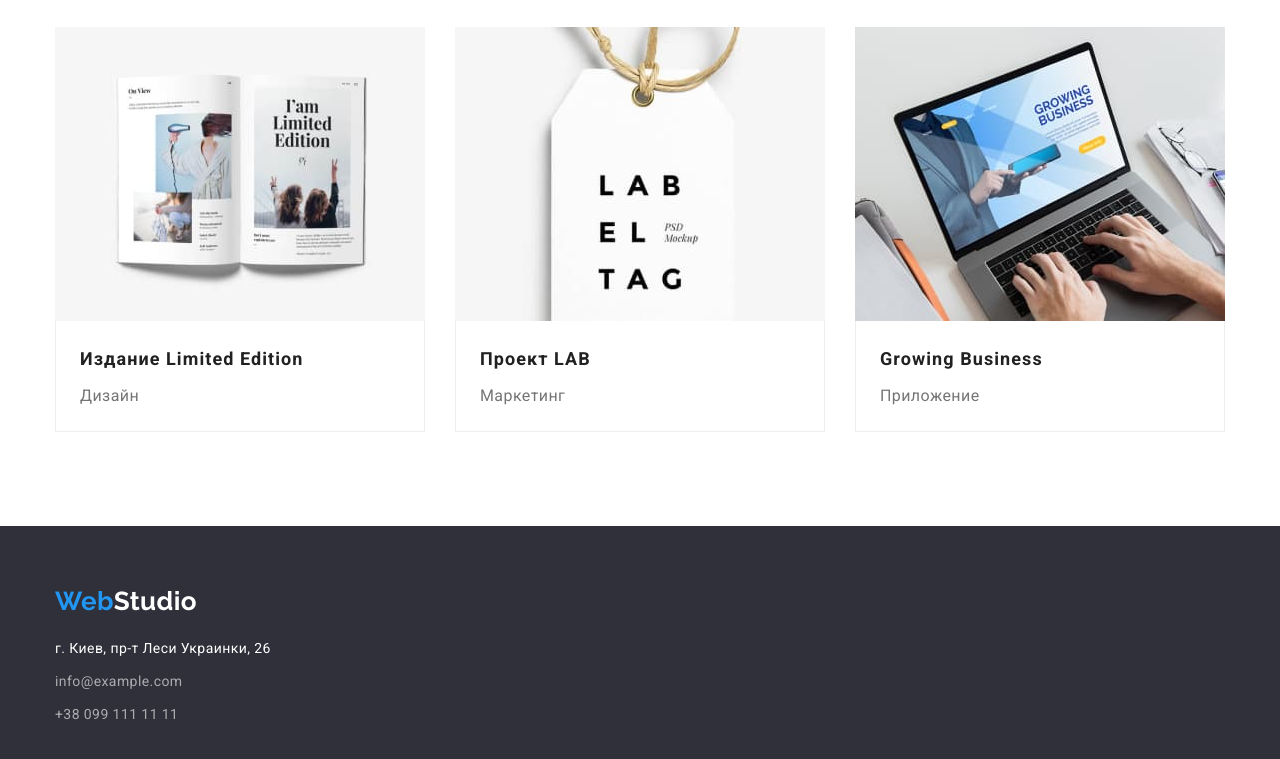
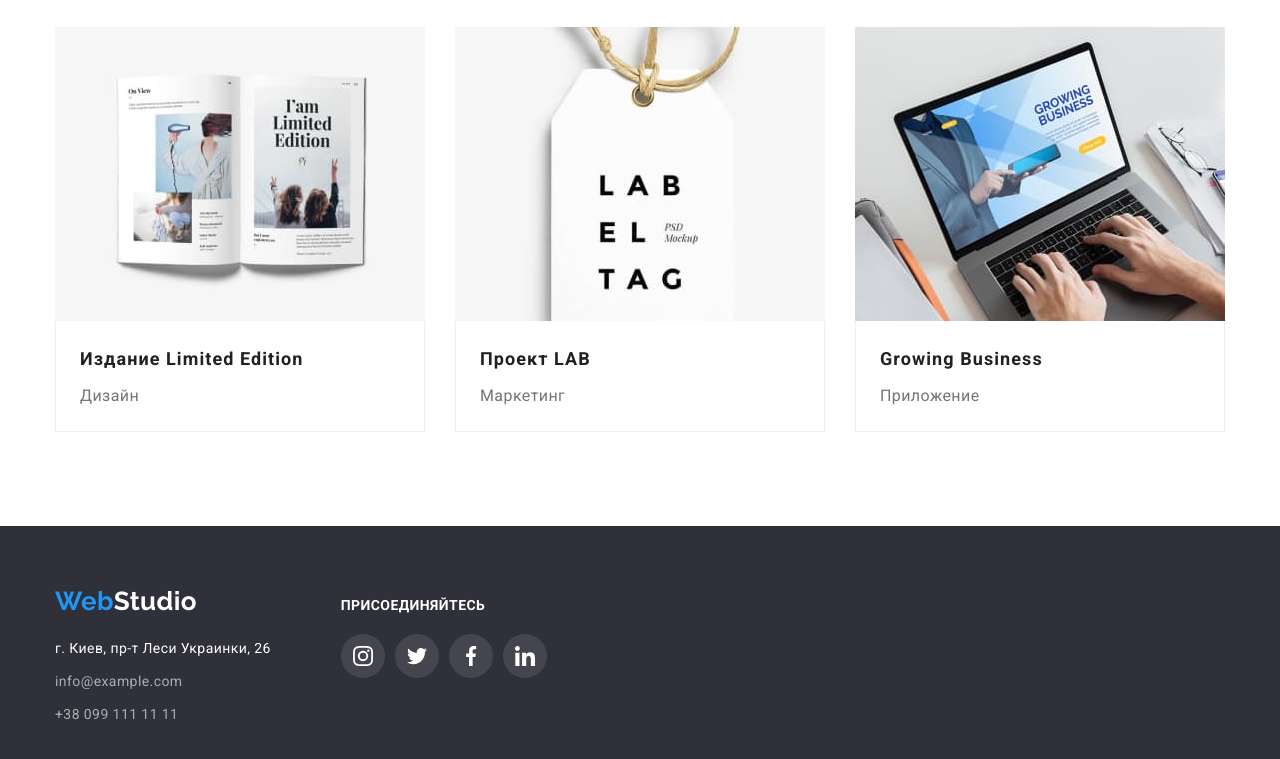
Before and after one commit to xFolzx/goit-markup-hw-04, a plain HTML site: page portfolio.html in a window 1280 px wide. Shown: the part 1106-1865 px from the top of the page. Drawn offline with nearby package versions, Linux system fonts and the light colour scheme.

Commit message:
fotter portfolio added social links

```diff
--- a/portfolio.html
+++ b/portfolio.html
@@ -209,7 +209,8 @@
     </main>
 
     <footer class="footer">
-      <div class="container">
+      <div class="container footer-container">
+        <div>
           <a class="footer-logo" href="./index.html">
             <span class="logoa">Web</span><span class="logoc">Studio</span>
           </a>
@@ -235,6 +236,40 @@
             </ul>
           </address>
         </div>
+        <div class="footer-links">
+          <h3 class="footer-title">Присоединяйтесь</h3>
+          <ul class="footer-social-links list">
+            <li class="footer-social-items">
+              <a class="footer-social-link-item" href="https://www.instagram.com/" target="_blank">
+                <svg class="footer-social-icon" width="20px" height="20px">
+                  <use href="./images/icons.svg#icon-instagram"></use>
+                </svg>
+              </a>
+            </li>
+            <li class="footer-social-items">
+              <a class="footer-social-link-item" href="https://twitter.com/" target="_blank">
+                <svg class="footer-social-icon" width="20px" height="20px">
+                  <use href="./images/icons.svg#icon-twitter"></use>
+                </svg>
+              </a>
+            </li>
+            <li class="footer-social-items">
+              <a class="footer-social-link-item" href="https://uk-ua.facebook.com/" target="_blank">
+                <svg class="footer-social-icon" width="20px" height="20px">
+                  <use href="./images/icons.svg#icon-facebook"></use>
+                </svg>
+              </a>
+            </li>
+            <li class="footer-social-items">
+              <a class="footer-social-link-item" href="https://www.linkedin.com/" target="_blank">
+                <svg class="footer-social-icon" width="20px" height="20px">
+                  <use href="./images/icons.svg#icon-linkedin"></use>
+                </svg>
+              </a>
+            </li>
+          </ul>
+        </div>
+      </div>
     </footer>
   </body>
 </html>
```
Lines whose indentation alone changed are shown as unchanged.
